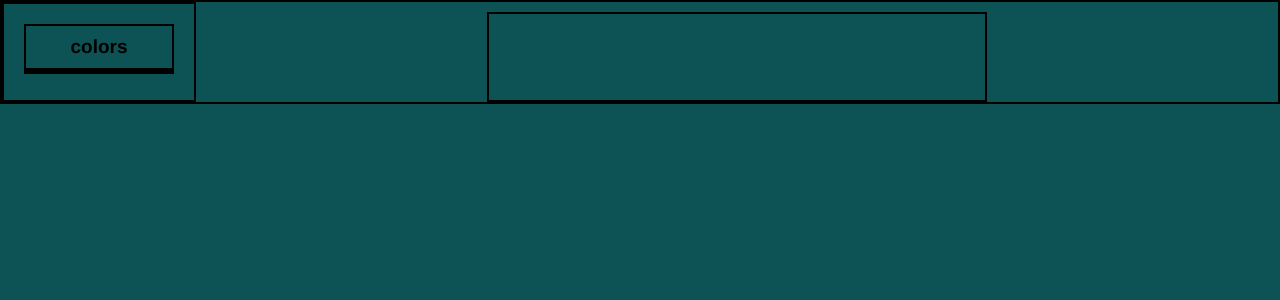
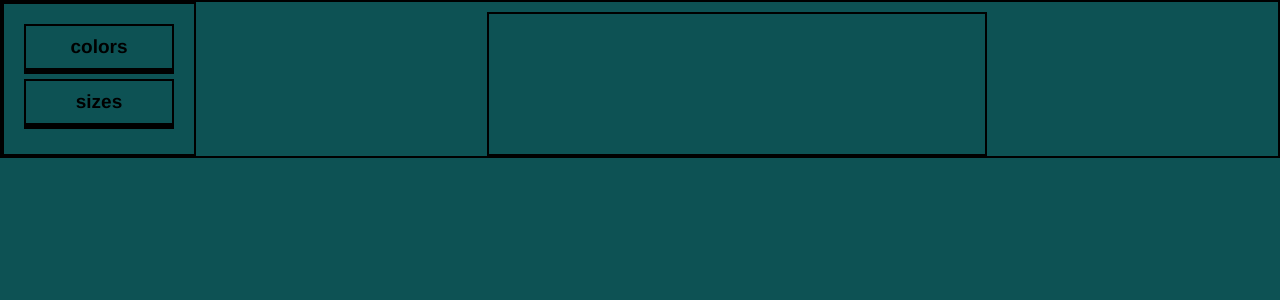
Before and after one commit to LuisJZ2004/clothestore, a Django app: page /clothes/1/1/ in a window 1280 px wide. Shown: the part 106-406 px from the top of the page. Run offline with Django 4.2, Linux system fonts and the light colour scheme; data that the repository does not hold is empty.

Commit message:
Quantity of each field ready

```diff
--- a/clothestore/clothes/static/clothes/css/pledge_list_5.css
+++ b/clothestore/clothes/static/clothes/css/pledge_list_6.css
@@ -39,6 +39,13 @@
 }
 
 .main-container .filters .colors{
+    border: 2px solid black;
+    width: 150px;
+    margin-bottom: 5px;
+    display: flex;
+    flex-direction: column;
+}
+.main-container .filters .sizes{
     border: 2px solid black;
     width: 150px;
     margin-bottom: 5px;
--- a/clothestore/clothes/templates/clothes/clothes_list.html
+++ b/clothestore/clothes/templates/clothes/clothes_list.html
@@ -1,7 +1,7 @@
 {% extends '../home/base_layout.html' %}
 {% load static %}
 {% block styles %}
-<link rel="stylesheet" href="{% static 'clothes/css/pledge_list_5.css' %}" type="text/css">
+<link rel="stylesheet" href="{% static 'clothes/css/pledge_list_6.css' %}" type="text/css">
 {% endblock styles %}
 
 {% block content %}
@@ -67,6 +67,10 @@
 
     <div class="filters">
         <form class="filter-form" name="colors" action="{% url 'clothes:pledge_list_path' gender clothing_type_slug %}?page=1" method="GET">
+            {% if page %}
+                <input id="prodId" name="prodId" type="hidden" value={{ page }}>
+            {% endif %}
+
             <div class="filter-tittle">
                 <h2>colors</h2>
             </div>
@@ -78,7 +82,17 @@
                 </label>
                 {% endfor %}
             </div>
-
+            <div class="filter-tittle">
+                <h2>sizes</h2>
+            </div>
+            <div name="sizes" class="sizes">
+                {% for key, value in sizes.items %}
+                <label class="checkbox-label" for="checkbox">
+                    <input class="filter-checkboxes" type="checkbox" name="size{{forloop.counter}}" onclick="javascript: submit()" value="{{key}}" checked>
+                    <span>{{key}} ({{value}}) </span>
+                </label>
+                {% endfor %}
+            </div>
         </form>
     </div>
     <div class="list-clothes">
--- a/clothestore/clothes/views.py
+++ b/clothestore/clothes/views.py
@@ -40,7 +40,7 @@ def clothes_list_view(request, gender, slug):
         },
         "order": request.POST.get("order"),
     }
-
+    print(request.POST)
     filtering = Filter()
     pledges = filtering.get_queryset_filtered(pledges, filters["fields"], filters["order"])
 
@@ -56,7 +56,8 @@ def clothes_list_view(request, gender, slug):
             "pledges": pledges,
             "gender": gender,
             "clothing_type_slug": slug,
-            "colors": quantities.get_quantity_of_each_field(pledges)
+            "colors": quantities.get_quantity_of_each_field(pledges)["colors"],
+            "sizes": quantities.get_quantity_of_each_field(pledges)["sizes"]
         }
     )
 
--- a/clothestore/extra_logic/clothes/classes.py
+++ b/clothestore/extra_logic/clothes/classes.py
@@ -82,7 +82,7 @@ class QuantityOfAField:
             }
         }
     """
-
+    # Getting colors
     def __get_pledgecolorset_instances(self, pledges: QuerySet):
         instances_list = []
 
@@ -92,17 +92,8 @@ class QuantityOfAField:
             )
         return instances_list
 
-    # def __get_instances_counter(self, pledges: QuerySet):
-    #     return dict(collections.Counter(self.__get_pledgecolorset_instances(pledges)))
-
     def __get_color_names(self, pledge_color_set: list):
-        names_list = []
-
-        for instance in pledge_color_set:
-            names_list.append(
-                instance.color.name
-            )
-        return names_list
+        return [instance.color.name for instance in pledge_color_set]
 
     def __get_complete_list_with_repeated_color_names(self, pledges: QuerySet):
         pledge_color_sets = self.__get_pledgecolorset_instances(pledges)
@@ -117,5 +108,40 @@ class QuantityOfAField:
     def __get_color_names_counter(self, pledges: QuerySet):
         return dict(collections.Counter(self.__get_complete_list_with_repeated_color_names(pledges)))
 
-    def get_quantity_of_each_field(self, queryset: QuerySet):
-        return self.__get_color_names_counter(queryset)
+    # Getting sizes
+    def __get_size_names(self, sizes: QuerySet):
+        return [instance.name for instance in sizes]
+
+    def __get_pledgecolorset_instances_separated(self, pledgecolorsets_list: list):
+        final_list = []
+        for instance in pledgecolorsets_list:
+            final_list.extend(
+                list(instance)
+            )
+        return final_list
+
+    def __get_pledgecolorset_sizes(self, pledges: QuerySet):
+        pledgecolorsets = self.__get_pledgecolorset_instances(pledges)
+        colorsets = self.__get_pledgecolorset_instances_separated(pledgecolorsets)
+
+        return [colorset.sizes.all() for colorset in colorsets]
+
+
+    def __get_complete_list_with_repeated_size_names(self, pledges: QuerySet):
+        sizes = self.__get_pledgecolorset_sizes(pledges)
+        final_list = []
+
+        for size in sizes:
+            final_list.extend(
+                self.__get_size_names(size)
+            )
+        return final_list
+
+    def __get_size_names_counter(self, pledges: QuerySet):
+        return dict(collections.Counter(self.__get_complete_list_with_repeated_size_names(pledges)))
+
+    def get_quantity_of_each_field(self, queryset: QuerySet) -> dict:
+        return {
+            "colors": self.__get_color_names_counter(queryset),
+            "sizes": self.__get_size_names_counter(queryset),
+        }
```
